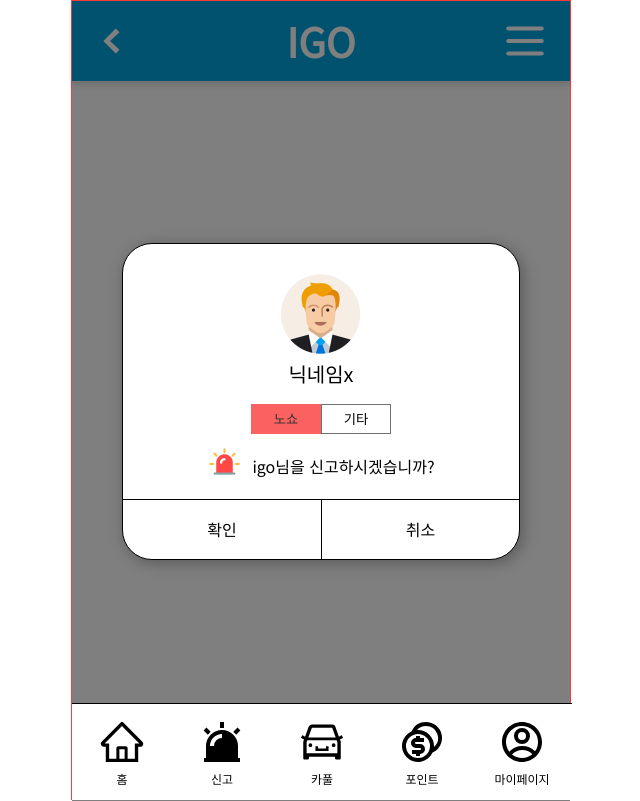
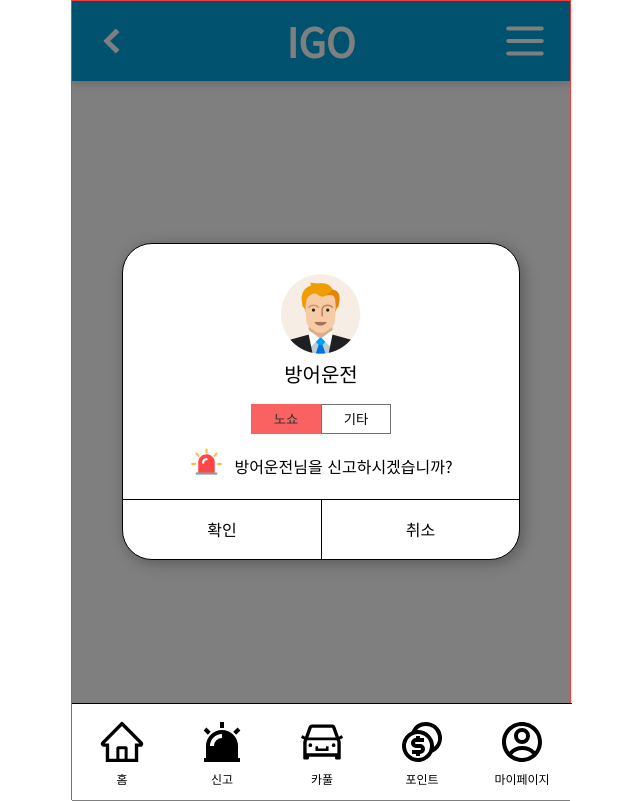
Before and after one commit to Hod0ri/2022-Capstone-IGO, a Next.js app in the folder Web Client/igo-web/: page /report in a window 1280 px wide. Shown: the whole page, without its empty margins (319-959 px from the left). Built offline with nearby package versions, Linux system fonts and the light colour scheme.

Commit message:
[ Web ] Fix target userNick ( onClick is not recommend )

```diff
--- a/Web Client/igo-web/core/components/ModalCard/ModalCardButton/index.jsx
+++ b/Web Client/igo-web/core/components/ModalCard/ModalCardButton/index.jsx
@@ -1,3 +1,4 @@
+import axios from "axios";
 import React from "react";
 import styled from "styled-components";
 const ModalCardButtonContainer = styled.div`
@@ -24,13 +25,26 @@ const ButtonContainer = styled.div`
     background: ${(props) => props.theme.color.white};
   }
 `;
-const ModalCardButton = ({ setState = () => {} }) => {
+const ModalCardButton = ({ report, setState = () => {}, userNick }) => {
   return (
     <ModalCardButtonContainer>
-      <ButtonContainer onClick={() => console.log("확인버튼 클릭됨")}>
+      <ButtonContainer
+        onClick={async () =>
+          await axios
+            .post("/api/issue", {
+              ns_Target: userNick,
+              ns_Reason: report ? "노쇼" : "기타",
+              ns_Etc: "",
+            })
+            .then(() => setState(false))
+            .catch((e) => alert(`${e.code}로 인해 서버 통신에 실패했습니다!`))
+        }
+      >
         확인
       </ButtonContainer>
-      <ButtonContainer onClick={() => setState(false)}>취소</ButtonContainer>
+      <ButtonContainer onClick={async () => setState(false)}>
+        취소
+      </ButtonContainer>
     </ModalCardButtonContainer>
   );
 };
--- a/Web Client/igo-web/core/components/ModalCard/index.jsx
+++ b/Web Client/igo-web/core/components/ModalCard/index.jsx
@@ -51,7 +51,11 @@ const ModalCardContainer = styled.div`
   }
 `;
 
-const ModalCard = ({ type = "report", setState = () => {} }) => {
+const ModalCard = ({
+  type = "report",
+  setState = () => {},
+  userNick = "닉네임X",
+}) => {
   const [report, setReport] = useState("false");
   //모달상태
   const [display, setDisplay] = useState(true);
@@ -59,12 +63,16 @@ const ModalCard = ({ type = "report", setState = () => {} }) => {
     <ModalCardPositionContainer view={display ? true : false}>
       <ModalCardContainer>
         <div className="mt-30" />
-        <UserLogo />
+        <UserLogo nickname={userNick} />
         <div className="mt-20" />
-        {type == "report" && <Report state={setReport} />}
+        {type == "report" && <Report state={setReport} userNick={userNick} />}
         {type == "star" && <Star />}
         <div className="mt-20" />
-        <ModalCardButton setState={setDisplay} />
+        <ModalCardButton
+          report={report}
+          setState={setDisplay}
+          userNick={userNick}
+        />
       </ModalCardContainer>
     </ModalCardPositionContainer>
   );
--- a/Web Client/igo-web/core/components/ModalCard/type/Report.jsx
+++ b/Web Client/igo-web/core/components/ModalCard/type/Report.jsx
@@ -43,10 +43,9 @@ const ReportCard = styled.button`
   `}
 `;
 
-const Report = ({ state }) => {
+const Report = ({ state, userNick = "닉네임X" }) => {
   const [report, setReport] = useState(true);
   const [etc, setEtc] = useState(false);
-  const user = "igo";
   const onClick = (boolean) => {
     if (boolean) {
       state("true");
@@ -71,7 +70,7 @@ const Report = ({ state }) => {
       <div className="mt-10" />
       <div className="flex report">
         <Image src={Siren} width={35} height={35} alt={"Siren"} />
-        <p>{user}님을 신고하시겠습니까?</p>
+        <p>{userNick}님을 신고하시겠습니까?</p>
       </div>
     </ReportCardContainer>
   );
--- a/Web Client/igo-web/pages/report.jsx
+++ b/Web Client/igo-web/pages/report.jsx
@@ -5,7 +5,7 @@ const Report = () => {
   return (
     <>
       {/* <div>신고페이지입니다.</div> */}
-      <ModalCard />
+      <ModalCard userNick={"방어운전"} />
     </>
   );
 };
```
